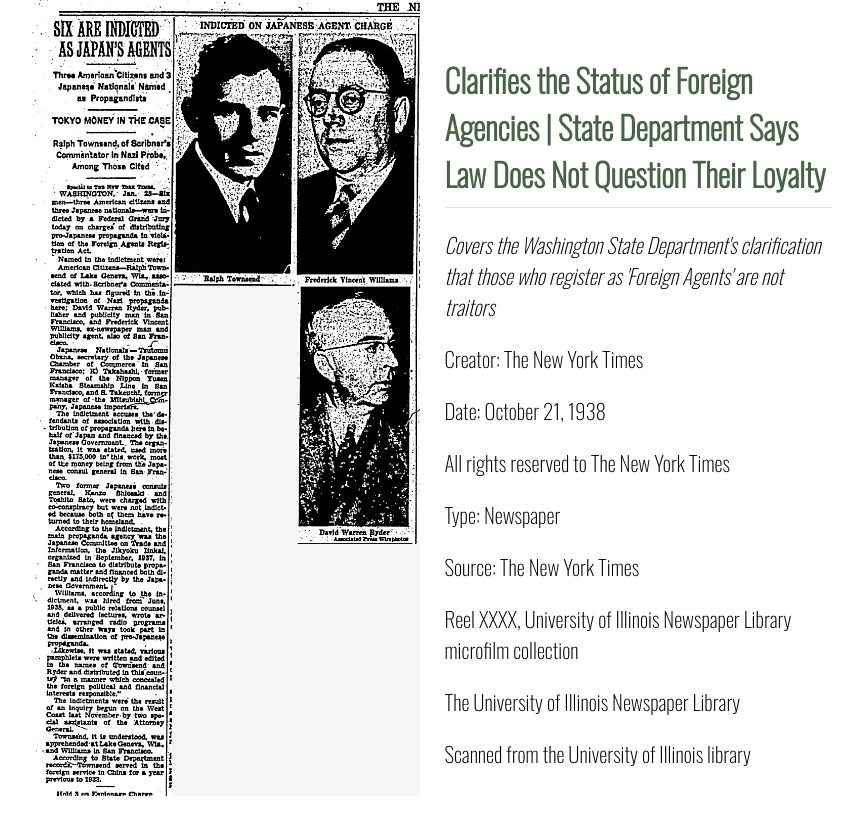
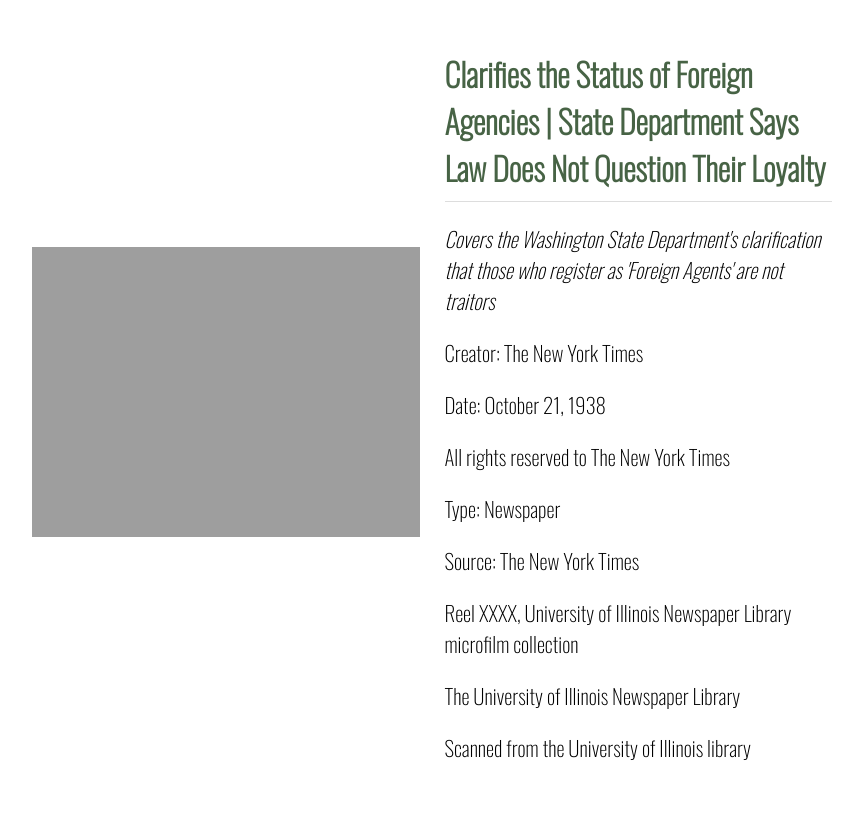
Before and after one commit to tonylira0327/forgn_agnt, a Jekyll site: the page built from _mindoc_media/(TEMPORARY) CLARIFIES_THE_STATUS_OF_FOREIGN.md, in a window 1280 px wide. Shown: the top 835 px of the page, without its empty margins (208-1071 px from the left). Built offline with Jekyll 4.4.1, drawn with Linux system fonts in a browser that asks for light colours.

Commit message:
Update (TEMPORARY) CLARIFIES_THE_STATUS_OF_FOREIGN.md

```diff
--- a/_mindoc_media/(TEMPORARY) CLARIFIES_THE_STATUS_OF_FOREIGN.md
+++ b/_mindoc_media/(TEMPORARY) CLARIFIES_THE_STATUS_OF_FOREIGN.md
@@ -16,7 +16,7 @@ format: Scanned from the University of Illinois library
 credit_(IPTC): The New York Times
 date_created_(IPTC): October 21, 1938
 
-_path: /assets/img/Six_indicted_as_Japan_agents_cropped_page-0001.JPG
+_path: /assets/img/(TEMPORARY) CLARIFIES_THE_STATUS_OF_FOREIG.pdf
 order: '07'
 layout: image_description
 ---
```
